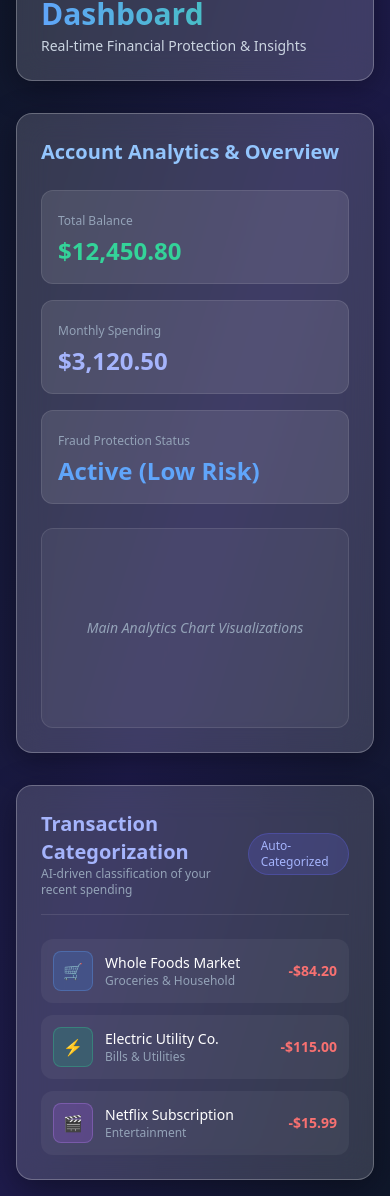
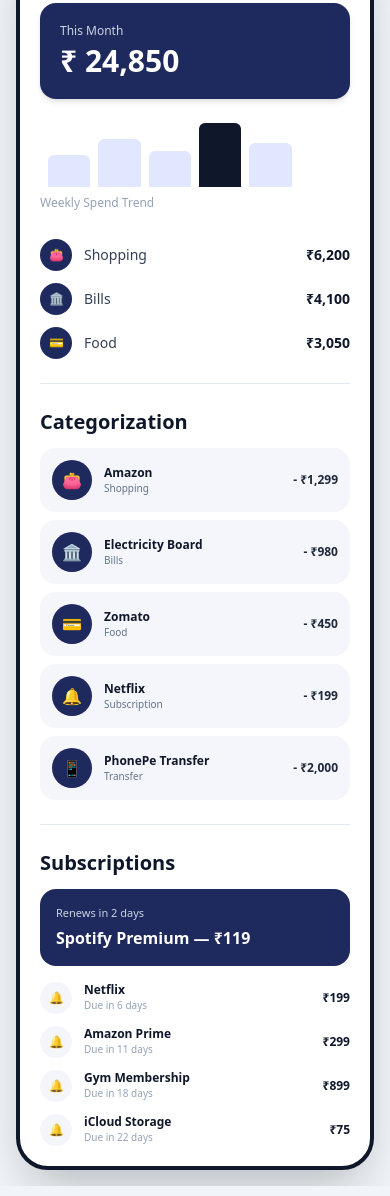
Before and after one commit to santhoshsathish123/fingaurd-ai-prototype, a plain HTML site: page templates/dashboard.html in a window 390 px wide. Shown: the part 81-1277 px from the top of the page. Drawn offline with nearby package versions, Linux system fonts and the light colour scheme.

Commit message:
Update UI to match exact mobile concept layout

```diff
--- a/templates/dashboard.html
+++ b/templates/dashboard.html
@@ -3,103 +3,198 @@
 <head>
     <meta charset="UTF-8">
     <meta name="viewport" content="width=device-width, initial-scale=1.0">
-    <title>FinGuard AI Dashboard</title>
-    <!-- Tailwind CSS CDN -->
+    <title>FinGuard AI - Mobile Interface</title>
     <script src="https://cdn.tailwindcss.com"></script>
     <style>
-        /* Glassmorphism card styling */
-        .glass-card {
-            background: rgba(255, 255, 255, 0.15);
-            backdrop-filter: blur(16px);
-            -webkit-backdrop-filter: blur(16px);
-            border: 1px solid rgba(255, 255, 255, 0.25);
-            box-shadow: 0 8px 32px 0 rgba(0, 0, 0, 0.37);
+        .navy-card {
+            background-color: #1e295d;
+        }
+        .light-card {
+            background-color: #f4f6fb;
         }
     </style>
 </head>
-<body class="bg-gradient-to-br from-slate-900 via-indigo-950 to-slate-900 min-h-screen text-white p-4 md:p-8">
+<body class="bg-slate-100 min-h-screen p-4 flex justify-center items-center">
 
-    <div class="max-w-6xl mx-auto flex flex-col gap-8">
+    <!-- Mobile Screen Wrapper -->
+    <div class="w-full max-w-sm bg-white rounded-[32px] border-4 border-slate-900 shadow-2xl overflow-hidden p-5 space-y-6 text-slate-800">
 
-        <!-- TOP SECTION: HEADER & OVERVIEW DASHBOARD -->
-        <header class="glass-card rounded-2xl p-6">
-            <h1 class="text-3xl font-bold bg-clip-text text-transparent bg-gradient-to-r from-blue-400 to-emerald-400">
-                FinGuard AI Dashboard
-            </h1>
-            <p class="text-slate-300 text-sm mt-1">Real-time Financial Protection & Insights</p>
-        </header>
+        <!-- 1. DASHBOARD SECTION -->
+        <section class="space-y-4">
+            <h2 class="text-xl font-bold text-slate-900">Dashboard</h2>
 
-        <!-- MAIN DASHBOARD CONTENT (TOP STACK) -->
-        <section class="glass-card rounded-2xl p-6 flex flex-col gap-6">
-            <h2 class="text-xl font-semibold text-blue-300">Account Analytics & Overview</h2>
-
-            <!-- Stats Grid -->
-            <div class="grid grid-cols-1 md:grid-cols-3 gap-4">
-                <div class="bg-white/10 p-4 rounded-xl border border-white/10">
-                    <span class="text-slate-400 text-xs">Total Balance</span>
-                    <p class="text-2xl font-bold mt-1 text-emerald-400">$12,450.80</p>
-                </div>
-                <div class="bg-white/10 p-4 rounded-xl border border-white/10">
-                    <span class="text-slate-400 text-xs">Monthly Spending</span>
-                    <p class="text-2xl font-bold mt-1 text-indigo-300">$3,120.50</p>
-                </div>
-                <div class="bg-white/10 p-4 rounded-xl border border-white/10">
-                    <span class="text-slate-400 text-xs">Fraud Protection Status</span>
-                    <p class="text-2xl font-bold mt-1 text-blue-400">Active (Low Risk)</p>
-                </div>
+            <!-- This Month Total Card -->
+            <div class="navy-card text-white p-5 rounded-2xl shadow-md">
+                <p class="text-xs text-slate-300 font-medium">This Month</p>
+                <h1 class="text-3xl font-bold mt-1">₹ 24,850</h1>
             </div>
 
-            <!-- Chart / Analytics Placeholder -->
-            <div class="bg-white/5 rounded-xl p-6 border border-white/10 min-h-[200px] flex items-center justify-center">
-                <p class="text-slate-400 italic text-sm">Main Analytics Chart Visualizations</p>
+            <!-- Weekly Spend Trend Bar Chart -->
+            <div class="py-2">
+                <div class="flex items-end justify-between h-16 px-2 gap-2">
+                    <div class="w-full bg-indigo-100 rounded-t-md h-8"></div>
+                    <div class="w-full bg-indigo-100 rounded-t-md h-12"></div>
+                    <div class="w-full bg-indigo-100 rounded-t-md h-9"></div>
+                    <div class="w-full bg-slate-900 rounded-t-md h-16"></div>
+                    <div class="w-full bg-indigo-100 rounded-t-md h-11"></div>
+                    <div class="w-full bg-indigo-100 rounded-t-md h-13"></div>
+                </div>
+                <p class="text-xs text-slate-400 font-medium mt-2">Weekly Spend Trend</p>
+            </div>
+
+            <!-- Category Summary List -->
+            <div class="space-y-3 pt-1">
+                <div class="flex justify-between items-center text-sm">
+                    <div class="flex items-center gap-3">
+                        <div class="w-8 h-8 rounded-full navy-card text-white flex items-center justify-center text-xs">👛</div>
+                        <span class="font-medium text-slate-700">Shopping</span>
+                    </div>
+                    <span class="font-bold text-slate-900">₹6,200</span>
+                </div>
+
+                <div class="flex justify-between items-center text-sm">
+                    <div class="flex items-center gap-3">
+                        <div class="w-8 h-8 rounded-full navy-card text-white flex items-center justify-center text-xs">🏛️</div>
+                        <span class="font-medium text-slate-700">Bills</span>
+                    </div>
+                    <span class="font-bold text-slate-900">₹4,100</span>
+                </div>
+
+                <div class="flex justify-between items-center text-sm">
+                    <div class="flex items-center gap-3">
+                        <div class="w-8 h-8 rounded-full navy-card text-white flex items-center justify-center text-xs">💳</div>
+                        <span class="font-medium text-slate-700">Food</span>
+                    </div>
+                    <span class="font-bold text-slate-900">₹3,050</span>
+                </div>
             </div>
         </section>
 
-        <!-- BOTTOM SECTION: TRANSACTION CATEGORIZATION (MOVED DOWN) -->
-        <section class="glass-card rounded-2xl p-6 flex flex-col gap-4">
-            <div class="flex justify-between items-center border-b border-white/10 pb-4">
-                <div>
-                    <h2 class="text-xl font-semibold text-indigo-300">Transaction Categorization</h2>
-                    <p class="text-xs text-slate-400">AI-driven classification of your recent spending</p>
+        <hr class="border-slate-200" />
+
+        <!-- 2. CATEGORIZATION SECTION -->
+        <section class="space-y-3">
+            <h2 class="text-xl font-bold text-slate-900">Categorization</h2>
+
+            <div class="space-y-2">
+                <!-- Amazon -->
+                <div class="light-card p-3 rounded-2xl flex items-center justify-between">
+                    <div class="flex items-center gap-3">
+                        <div class="w-10 h-10 rounded-full navy-card text-white flex items-center justify-center">👛</div>
+                        <div>
+                            <p class="text-xs font-bold text-slate-900">Amazon</p>
+                            <p class="text-[10px] text-slate-500">Shopping</p>
+                        </div>
+                    </div>
+                    <span class="text-xs font-bold text-slate-800">- ₹1,299</span>
                 </div>
-                <span class="px-3 py-1 bg-indigo-500/20 text-indigo-300 rounded-full text-xs font-medium border border-indigo-500/30">
-                    Auto-Categorized
-                </span>
+
+                <!-- Electricity Board -->
+                <div class="light-card p-3 rounded-2xl flex items-center justify-between">
+                    <div class="flex items-center gap-3">
+                        <div class="w-10 h-10 rounded-full navy-card text-white flex items-center justify-center">🏛️</div>
+                        <div>
+                            <p class="text-xs font-bold text-slate-900">Electricity Board</p>
+                            <p class="text-[10px] text-slate-500">Bills</p>
+                        </div>
+                    </div>
+                    <span class="text-xs font-bold text-slate-800">- ₹980</span>
+                </div>
+
+                <!-- Zomato -->
+                <div class="light-card p-3 rounded-2xl flex items-center justify-between">
+                    <div class="flex items-center gap-3">
+                        <div class="w-10 h-10 rounded-full navy-card text-white flex items-center justify-center">💳</div>
+                        <div>
+                            <p class="text-xs font-bold text-slate-900">Zomato</p>
+                            <p class="text-[10px] text-slate-500">Food</p>
+                        </div>
+                    </div>
+                    <span class="text-xs font-bold text-slate-800">- ₹450</span>
+                </div>
+
+                <!-- Netflix -->
+                <div class="light-card p-3 rounded-2xl flex items-center justify-between">
+                    <div class="flex items-center gap-3">
+                        <div class="w-10 h-10 rounded-full navy-card text-white flex items-center justify-center">🔔</div>
+                        <div>
+                            <p class="text-xs font-bold text-slate-900">Netflix</p>
+                            <p class="text-[10px] text-slate-500">Subscription</p>
+                        </div>
+                    </div>
+                    <span class="text-xs font-bold text-slate-800">- ₹199</span>
+                </div>
+
+                <!-- PhonePe Transfer -->
+                <div class="light-card p-3 rounded-2xl flex items-center justify-between">
+                    <div class="flex items-center gap-3">
+                        <div class="w-10 h-10 rounded-full navy-card text-white flex items-center justify-center">📱</div>
+                        <div>
+                            <p class="text-xs font-bold text-slate-900">PhonePe Transfer</p>
+                            <p class="text-[10px] text-slate-500">Transfer</p>
+                        </div>
+                    </div>
+                    <span class="text-xs font-bold text-slate-800">- ₹2,000</span>
+                </div>
+            </div>
+        </section>
+
+        <hr class="border-slate-200" />
+
+        <!-- 3. SUBSCRIPTIONS SECTION -->
+        <section class="space-y-3">
+            <h2 class="text-xl font-bold text-slate-900">Subscriptions</h2>
+
+            <!-- Highlighted Renews Alert Card -->
+            <div class="navy-card text-white p-4 rounded-2xl space-y-1">
+                <p class="text-[11px] text-slate-300">Renews in 2 days</p>
+                <p class="text-base font-bold">Spotify Premium — ₹119</p>
             </div>
 
-            <!-- Categorization List -->
-            <div class="flex flex-col gap-3 mt-2">
-                <div class="flex items-center justify-between p-3 bg-white/5 rounded-xl hover:bg-white/10 transition">
+            <!-- Subscriptions List -->
+            <div class="space-y-3 pt-1">
+                <div class="flex items-center justify-between">
                     <div class="flex items-center gap-3">
-                        <div class="w-10 h-10 rounded-lg bg-blue-500/20 border border-blue-400/30 flex items-center justify-center text-blue-300">🛒</div>
+                        <div class="w-8 h-8 rounded-full light-card text-slate-700 flex items-center justify-center text-xs">🔔</div>
                         <div>
-                            <p class="text-sm font-medium">Whole Foods Market</p>
-                            <p class="text-xs text-slate-400">Groceries & Household</p>
+                            <p class="text-xs font-bold text-slate-900">Netflix</p>
+                            <p class="text-[10px] text-slate-400">Due in 6 days</p>
                         </div>
                     </div>
-                    <span class="font-semibold text-sm text-red-400">-$84.20</span>
+                    <span class="text-xs font-bold text-slate-900">₹199</span>
                 </div>
 
-                <div class="flex items-center justify-between p-3 bg-white/5 rounded-xl hover:bg-white/10 transition">
+                <div class="flex items-center justify-between">
                     <div class="flex items-center gap-3">
-                        <div class="w-10 h-10 rounded-lg bg-emerald-500/20 border border-emerald-400/30 flex items-center justify-center text-emerald-300">⚡</div>
+                        <div class="w-8 h-8 rounded-full light-card text-slate-700 flex items-center justify-center text-xs">🔔</div>
                         <div>
-                            <p class="text-sm font-medium">Electric Utility Co.</p>
-                            <p class="text-xs text-slate-400">Bills & Utilities</p>
+                            <p class="text-xs font-bold text-slate-900">Amazon Prime</p>
+                            <p class="text-[10px] text-slate-400">Due in 11 days</p>
                         </div>
                     </div>
-                    <span class="font-semibold text-sm text-red-400">-$115.00</span>
+                    <span class="text-xs font-bold text-slate-900">₹299</span>
                 </div>
 
-                <div class="flex items-center justify-between p-3 bg-white/5 rounded-xl hover:bg-white/10 transition">
+                <div class="flex items-center justify-between">
                     <div class="flex items-center gap-3">
-                        <div class="w-10 h-10 rounded-lg bg-purple-500/20 border border-purple-400/30 flex items-center justify-center text-purple-300">🎬</div>
+                        <div class="w-8 h-8 rounded-full light-card text-slate-700 flex items-center justify-center text-xs">🔔</div>
                         <div>
-                            <p class="text-sm font-medium">Netflix Subscription</p>
-                            <p class="text-xs text-slate-400">Entertainment</p>
+                            <p class="text-xs font-bold text-slate-900">Gym Membership</p>
+                            <p class="text-[10px] text-slate-400">Due in 18 days</p>
                         </div>
                     </div>
-                    <span class="font-semibold text-sm text-red-400">-$15.99</span>
+                    <span class="text-xs font-bold text-slate-900">₹899</span>
+                </div>
+
+                <div class="flex items-center justify-between">
+                    <div class="flex items-center gap-3">
+                        <div class="w-8 h-8 rounded-full light-card text-slate-700 flex items-center justify-center text-xs">🔔</div>
+                        <div>
+                            <p class="text-xs font-bold text-slate-900">iCloud Storage</p>
+                            <p class="text-[10px] text-slate-400">Due in 22 days</p>
+                        </div>
+                    </div>
+                    <span class="text-xs font-bold text-slate-900">₹75</span>
                 </div>
             </div>
         </section>
```
Also changed, not shown: 1 other file.
